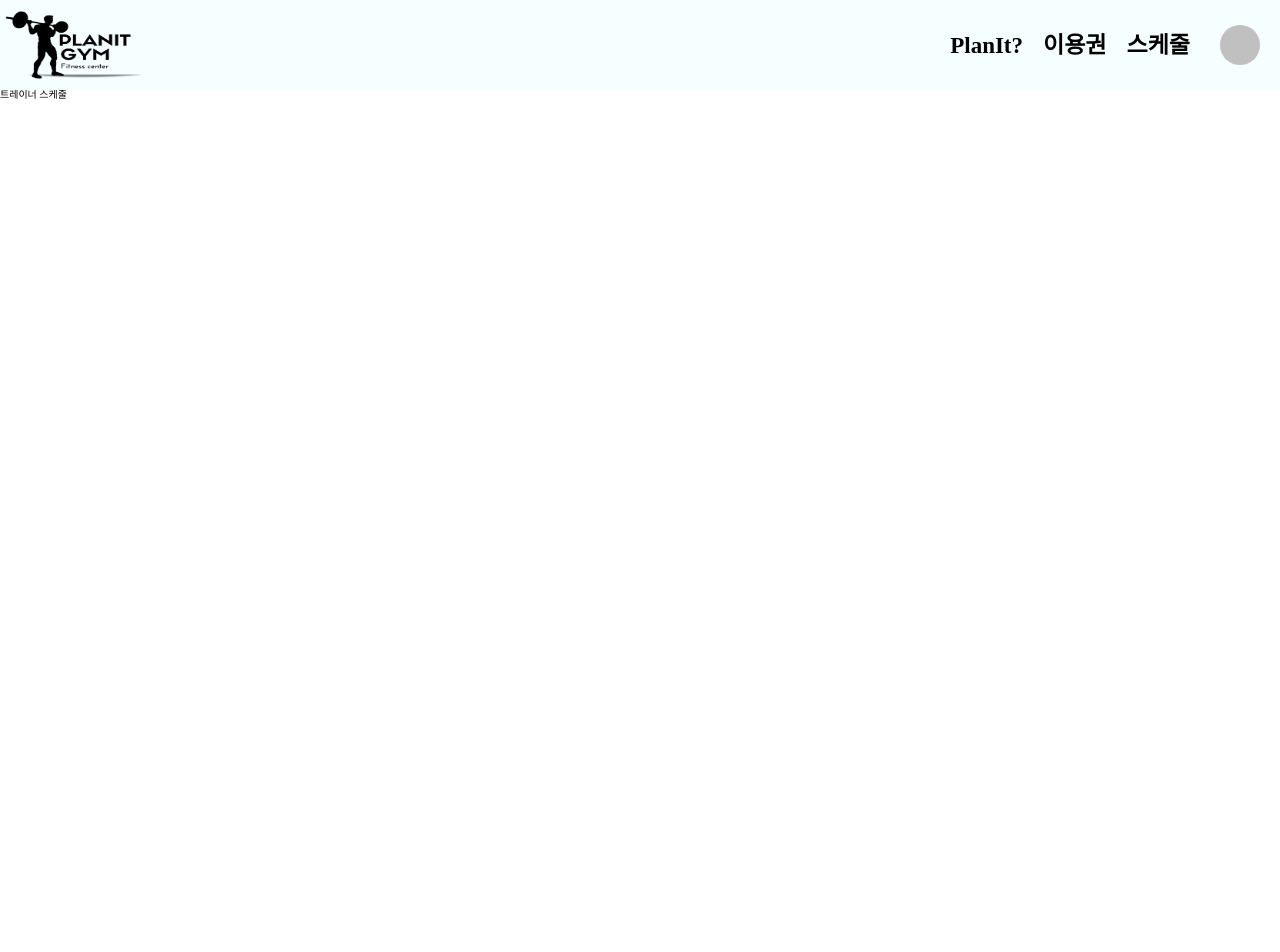
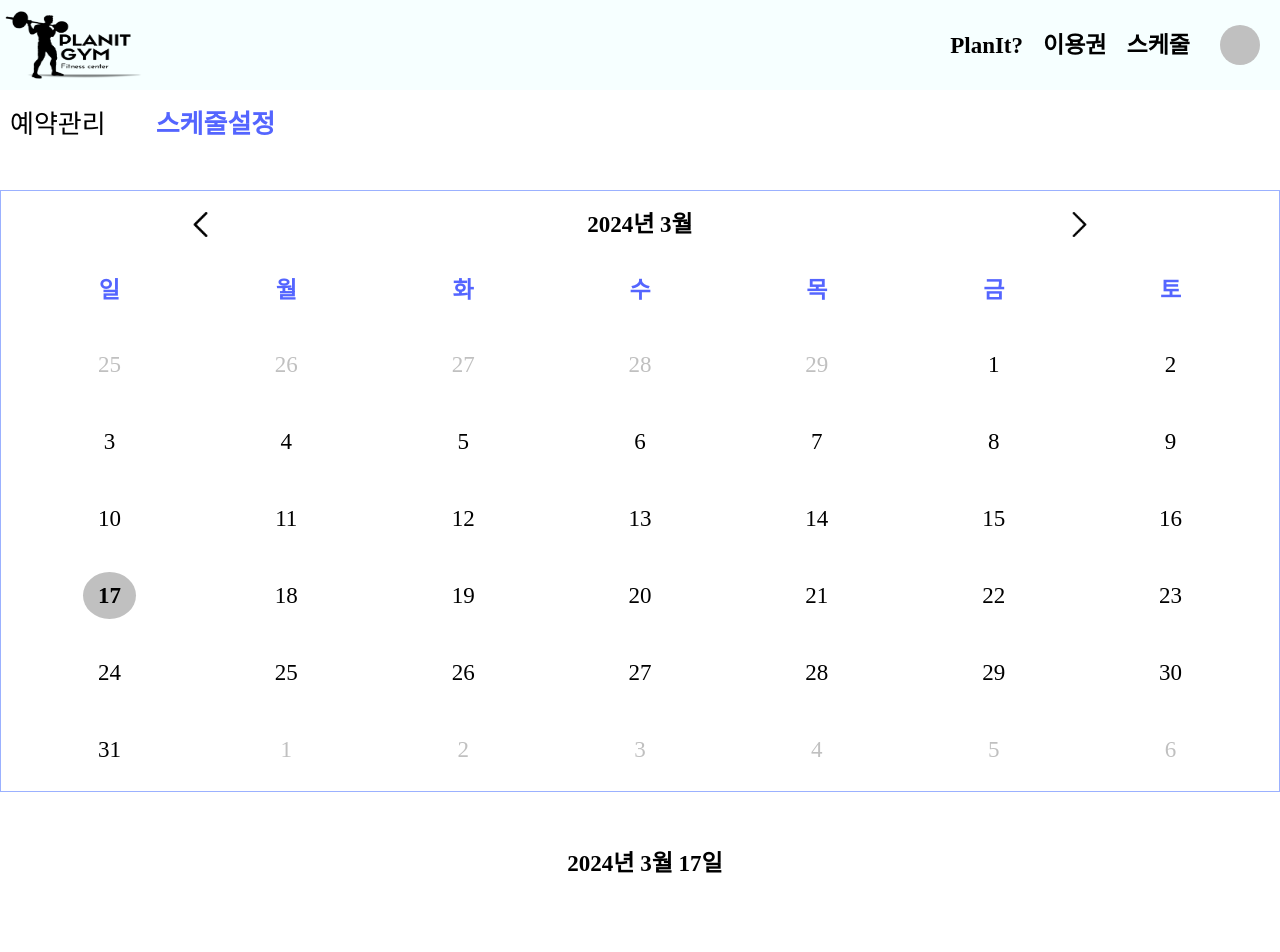
Before and after one commit to PlanIt-Project/front-end, a React (Create React App) app: page /trainer/schedule in a window 1280 px wide. Shown: the top 952 px of the page. Before the commit the page ends 800 px from the top, so only its background shows below. Built offline with nearby package versions, Linux system fonts and the light colour scheme; no server answers; a web font is replaced by a local one.

Commit message:
Design TrainerSchedule page #10

```diff
--- a/src/pages/trainer/Schedule.tsx
+++ b/src/pages/trainer/Schedule.tsx
@@ -1,3 +1,45 @@
+import { useState } from "react";
+import TabMenu from "../../components/TabMenu";
+import Calendar from "../../components/schedule/Calendar";
+import * as S from "../../styles/Schedule.styles";
+import { TODAY } from "../../constants/Calendar.constants";
+import Time from "../../components/schedule/Time";
+
 export default function TrainerSchedule() {
-  return <div>트레이너 스케줄</div>;
+  const unavailableTimes = ["6:00", "14:00", "18:00"];
+
+  const [selectedDay, setSelectedDay] = useState(TODAY);
+  const [selectedTime, setSelectedTime] = useState("");
+
+  const handleClickDay = (day: Date) => {
+    setSelectedDay(day);
+  };
+
+  const isTimeAvailable = (time: string) => {
+    return !unavailableTimes.includes(time);
+  };
+
+  const handleClickTime = (time: string) => {
+    setSelectedTime(time);
+  };
+
+  return (
+    <S.Container>
+      <S.TopContainer className="trainer">
+        <TabMenu />
+      </S.TopContainer>
+      <S.CalendarContainer>
+        <Calendar selectedDay={selectedDay} handleClickDay={handleClickDay} />
+      </S.CalendarContainer>
+      <S.BottomContainer className="reservation">
+        <Time
+          selectedDay={selectedDay}
+          selectedTime={selectedTime}
+          isTimeAvailable={isTimeAvailable}
+          handleClickTime={handleClickTime}
+        />
+        <S.ReservationButton>설정하기</S.ReservationButton>
+      </S.BottomContainer>
+    </S.Container>
+  );
 }
```
